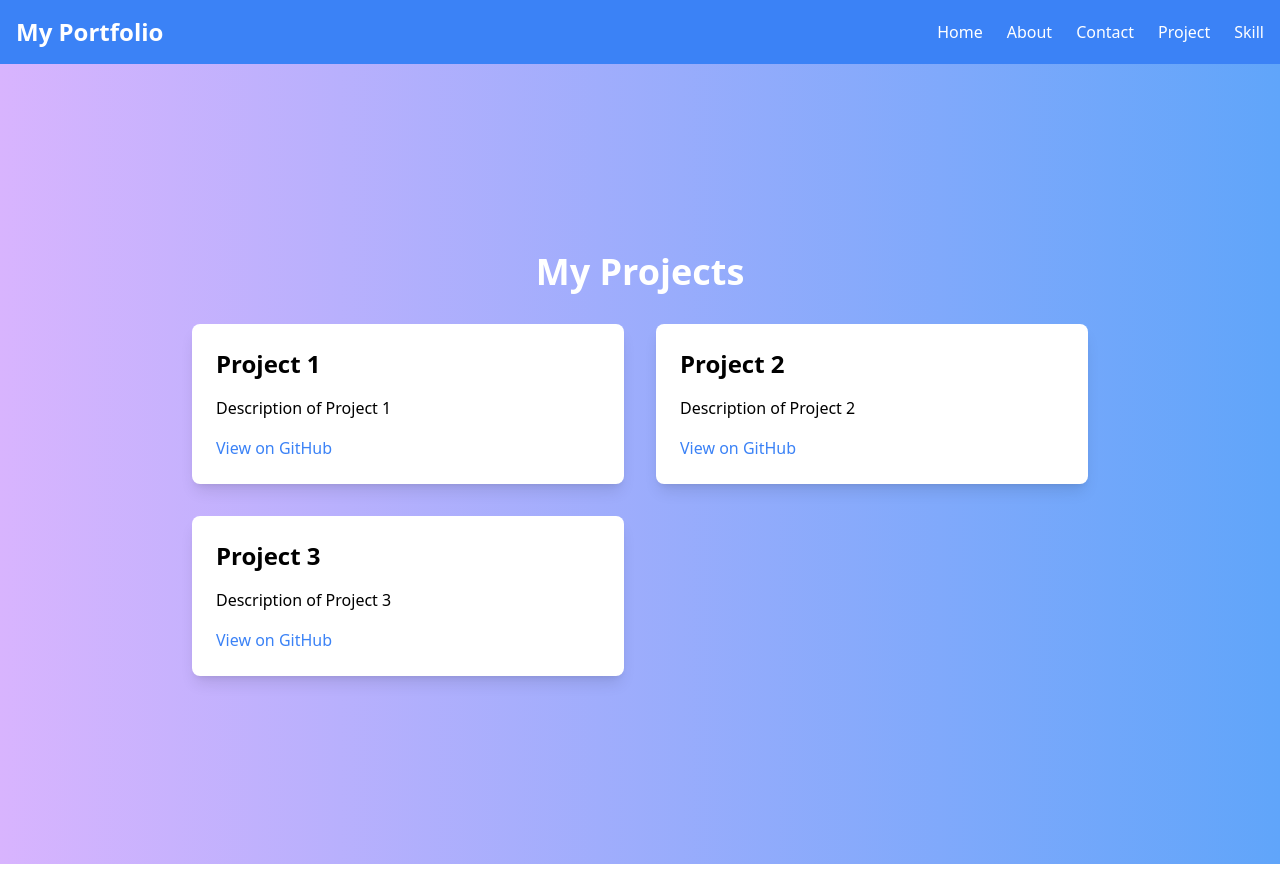
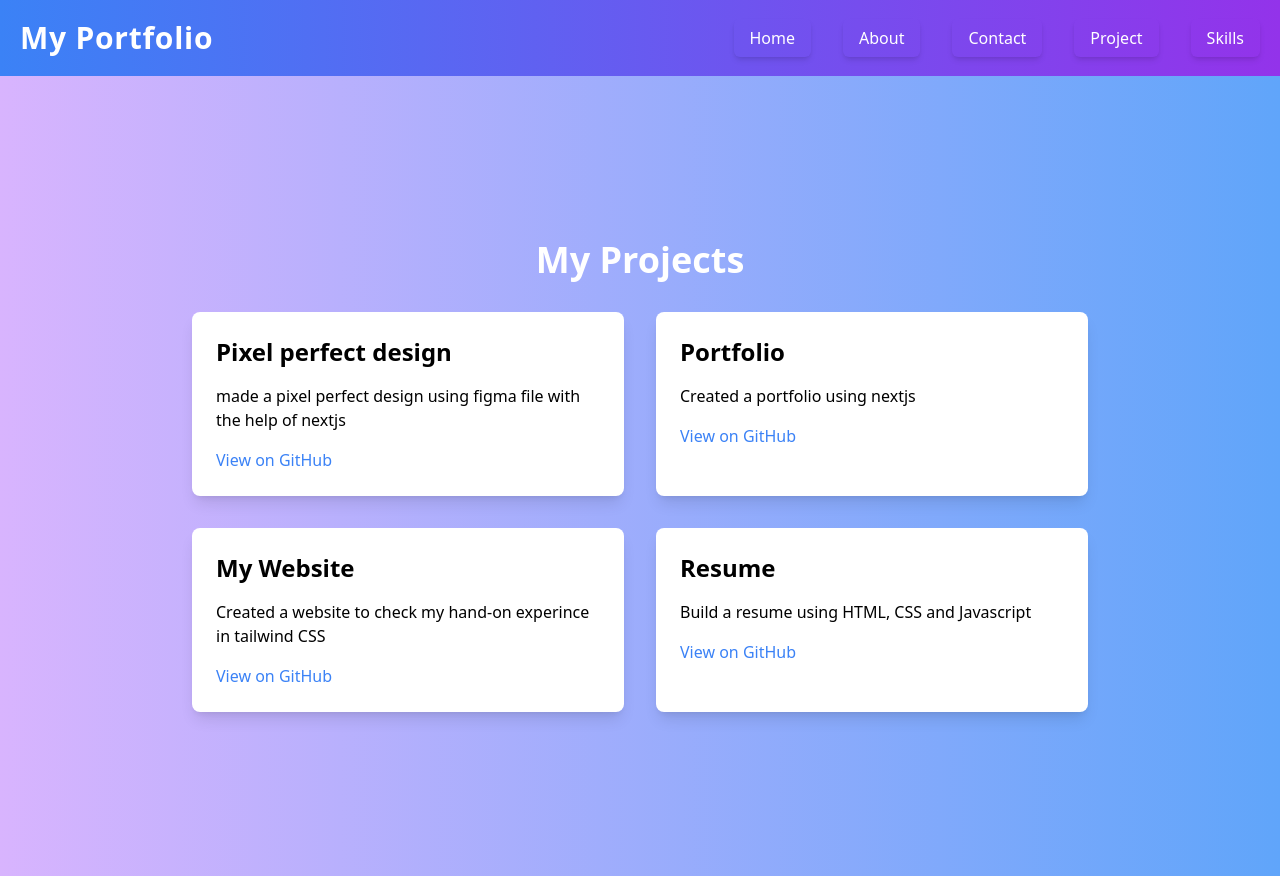
Before and after one commit to SaimSM/portfolio, a Next.js app: page /Project in a window 1280 px wide. Built offline with nearby package versions, Linux system fonts and the light colour scheme.

Commit message:
portfolio website using nextjs and tailwind CSS

```diff
--- a/src/app/Component/navbar.tsx
+++ b/src/app/Component/navbar.tsx
@@ -77,16 +77,48 @@ import Link from 'next/link';
 
 const Navbar = () => {
   return (
-    <nav className="bg-blue-500 p-4 shadow-lg">
+    <nav className="bg-gradient-to-r from-blue-500 to-purple-600 p-5 shadow-lg">
       <div className="container mx-auto flex justify-between items-center">
-        <h1 className="text-white text-2xl font-bold">My Portfolio</h1>
-        <ul className="flex space-x-6">
-          <li><Link href="/" className="text-white hover:text-gray-200">Home</Link></li>
-          <li><Link href="/About" className="text-white hover:text-gray-200">About</Link></li>
-          <li><Link href="/Contact" className="text-white hover:text-gray-200">Contact</Link></li>
-          <li><Link href="/Project" className="text-white hover:text-gray-200">Project</Link></li>
-          <li><Link href="/Skills" className="text-white hover:text-gray-200">Skill</Link></li>
+        <h1 className="text-white text-3xl font-extrabold tracking-wide cursor-pointer hover:text-gray-200 transition duration-300">
+          My Portfolio
+        </h1>
 
+        <ul className="flex space-x-8">
+          <li>
+            <Link href="/">
+              <span className="text-white px-4 py-2 rounded-md transition duration-300 ease-in-out hover:bg-white hover:text-blue-600 shadow-md hover:shadow-lg cursor-pointer">
+                Home
+              </span>
+            </Link>
+          </li>
+          <li>
+            <Link href="/About">
+              <span className="text-white px-4 py-2 rounded-md transition duration-300 ease-in-out hover:bg-white hover:text-blue-600 shadow-md hover:shadow-lg cursor-pointer">
+                About
+              </span>
+            </Link>
+          </li>
+          <li>
+            <Link href="/Contact">
+              <span className="text-white px-4 py-2 rounded-md transition duration-300 ease-in-out hover:bg-white hover:text-blue-600 shadow-md hover:shadow-lg cursor-pointer">
+                Contact
+              </span>
+            </Link>
+          </li>
+          <li>
+            <Link href="/Project">
+              <span className="text-white px-4 py-2 rounded-md transition duration-300 ease-in-out hover:bg-white hover:text-blue-600 shadow-md hover:shadow-lg cursor-pointer">
+                Project
+              </span>
+            </Link>
+          </li>
+          <li>
+            <Link href="/Skills">
+              <span className="text-white px-4 py-2 rounded-md transition duration-300 ease-in-out hover:bg-white hover:text-blue-600 shadow-md hover:shadow-lg cursor-pointer">
+                Skills
+              </span>
+            </Link>
+          </li>
         </ul>
       </div>
     </nav>
--- a/src/app/Contact/page.tsx
+++ b/src/app/Contact/page.tsx
@@ -23,10 +23,10 @@ export default function Contact() {
 
       {/* Contact Info */}
       <div className="mt-10 space-y-4 text-center text-gray-700">
-        <p>Email: <a href="mailto:muhammadsaimnadeem@example.com" className="text-blue-600 hover:underline">muhammadsaimnadeem@example.com</a></p>
-        <p>LinkedIn: <a href="https://linkedin.com" className="text-blue-600 hover:underline">LinkedIn Profile</a></p>
-        <p>GitHub: <a href="https://github.com" className="text-blue-600 hover:underline">GitHub Profile</a></p>
-        <p>Phone: +123456789</p>
+        <p>Email: <a href="saimdilse2004@gmail.com" className="text-blue-600 hover:underline">saimdilse2004@gmail.com</a></p>
+        <p>LinkedIn: <a href="https://www.linkedin.com/in/muhammad-saim-nadeem/" className="text-blue-600 hover:underline">LinkedIn Profile</a></p>
+        <p>GitHub: <a href="https://github.com/SaimSM" className="text-blue-600 hover:underline">GitHub Profile</a></p>
+        <p>Phone: +923122396334</p>
       </div>
     </div>
   );
--- a/src/app/Project/page.tsx
+++ b/src/app/Project/page.tsx
@@ -7,10 +7,10 @@ export default function Projects() {
 
         {/* Project 1 */}
         <div className="bg-white text-black p-6 rounded-lg shadow-lg hover:shadow-xl transition-transform transform hover:scale-105">
-          <h3 className="text-2xl font-bold mb-4">Project 1</h3>
-          <p className="mb-4">Description of Project 1</p>
+          <h3 className="text-2xl font-bold mb-4">Pixel perfect design</h3>
+          <p className="mb-4">made a pixel perfect design using figma file with the help of nextjs</p>
           <a
-            href="https://github.com/your-repo-link-for-project-1"
+            href="https://github.com/SaimSM/Pixel-perfect-design"
             target="_blank"
             rel="noopener noreferrer"
             className="text-blue-500 hover:underline"
@@ -21,10 +21,10 @@ export default function Projects() {
 
         {/* Project 2 */}
         <div className="bg-white text-black p-6 rounded-lg shadow-lg hover:shadow-xl transition-transform transform hover:scale-105">
-          <h3 className="text-2xl font-bold mb-4">Project 2</h3>
-          <p className="mb-4">Description of Project 2</p>
+          <h3 className="text-2xl font-bold mb-4">Portfolio</h3>
+          <p className="mb-4">Created a portfolio using nextjs</p>
           <a
-            href="https://github.com/your-repo-link-for-project-2"
+            href="https://github.com/SaimSM/portfolio"
             target="_blank"
             rel="noopener noreferrer"
             className="text-blue-500 hover:underline"
@@ -35,10 +35,24 @@ export default function Projects() {
 
         {/* Project 3 */}
         <div className="bg-white text-black p-6 rounded-lg shadow-lg hover:shadow-xl transition-transform transform hover:scale-105">
-          <h3 className="text-2xl font-bold mb-4">Project 3</h3>
-          <p className="mb-4">Description of Project 3</p>
+          <h3 className="text-2xl font-bold mb-4">My Website</h3>
+          <p className="mb-4">Created a website to check my hand-on experince in tailwind CSS</p>
           <a
-            href="https://github.com/your-repo-link-for-project-3"
+            href="https://github.com/SaimSM/mywebsite"
+            target="_blank"
+            rel="noopener noreferrer"
+            className="text-blue-500 hover:underline"
+          >
+            View on GitHub
+          </a>
+        </div>
+
+        {/* Project 4 */}
+        <div className="bg-white text-black p-6 rounded-lg shadow-lg hover:shadow-xl transition-transform transform hover:scale-105">
+          <h3 className="text-2xl font-bold mb-4">Resume</h3>
+          <p className="mb-4">Build a resume using HTML, CSS and Javascript</p>
+          <a
+            href="https://github.com/SaimSM/Resume-Builder"
             target="_blank"
             rel="noopener noreferrer"
             className="text-blue-500 hover:underline"
--- a/src/app/Skills/page.tsx
+++ b/src/app/Skills/page.tsx
@@ -46,7 +46,7 @@ export default function Skills() {
         </div>
 
         {/* Add more skills with similar structure */}
-        {/* Example Skill 3 */}
+        {/* Skill 3 */}
         <div className="bg-white p-6 rounded-lg shadow-md hover:shadow-lg transition-all transform hover:scale-105 hover:rotate-2 duration-500 relative group">
           <h3 className="text-2xl font-bold text-gray-800 mb-2">JavaScript</h3>
           <p className="text-gray-600">
@@ -65,6 +65,26 @@ export default function Skills() {
           {/* Background Effect */}
           <div className="absolute inset-0 bg-gradient-to-r from-blue-400 via-purple-500 to-pink-500 opacity-0 group-hover:opacity-50 transition-opacity duration-500"></div>
         </div>
+
+        {/* Skill 4 */}
+        <div className="bg-white p-6 rounded-lg shadow-md hover:shadow-lg transition-all transform hover:scale-105 hover:rotate-2 duration-500 relative group">
+          <h3 className="text-2xl font-bold text-gray-800 mb-2">Nextjs</h3>
+          <p className="text-gray-600">
+            Experience with responsive UI design
+          </p>
+
+          {/* Progress Bar */}
+          <div className="w-full bg-gray-200 rounded-full h-2 mt-4 overflow-hidden">
+            <div
+              className="bg-blue-500 h-full rounded-full animate-progress"
+              style={{ width: "85%" }}
+            ></div>
+          </div>
+
+          {/* Background Effect */}
+          <div className="absolute inset-0 bg-gradient-to-r from-blue-400 via-purple-500 to-pink-500 opacity-0 group-hover:opacity-50 transition-opacity duration-500"></div>
+        </div>
+
       </div>
     </div>
   );
--- a/src/app/page.tsx
+++ b/src/app/page.tsx
@@ -1,4 +1,5 @@
 import Link from 'next/link';
+
 
 export default function Home() {
   return (
@@ -26,14 +27,6 @@ export default function Home() {
           </div>
         </div>
       </section>
-
-      {/* Picture section with animated placeholder */}
-      <div className="mt-12">
-        <h3 className="text-3xl mb-4">A Glimpse of My Work</h3>
-        <div className="bg-white text-black w-64 h-64 rounded-full mx-auto shadow-lg flex items-center justify-center animate-glow">
-          <p className="text-xl">[Your Picture Here]</p>
-        </div>
-      </div>
     </div>
   );
 }
```
